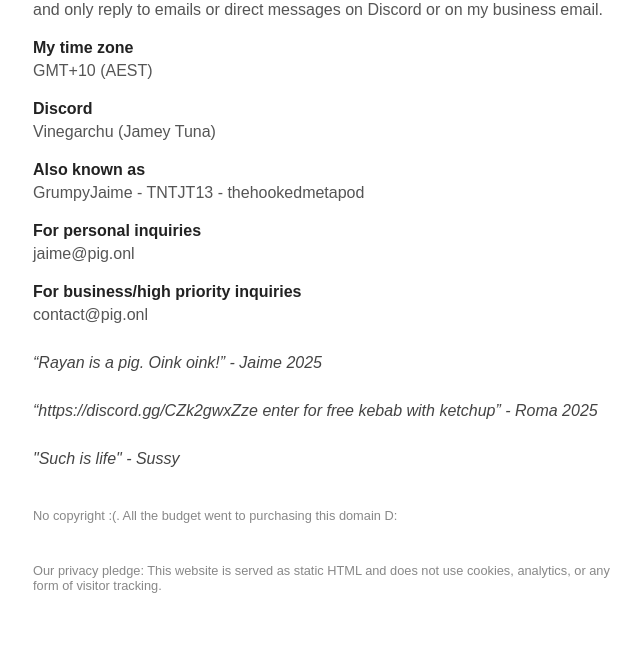
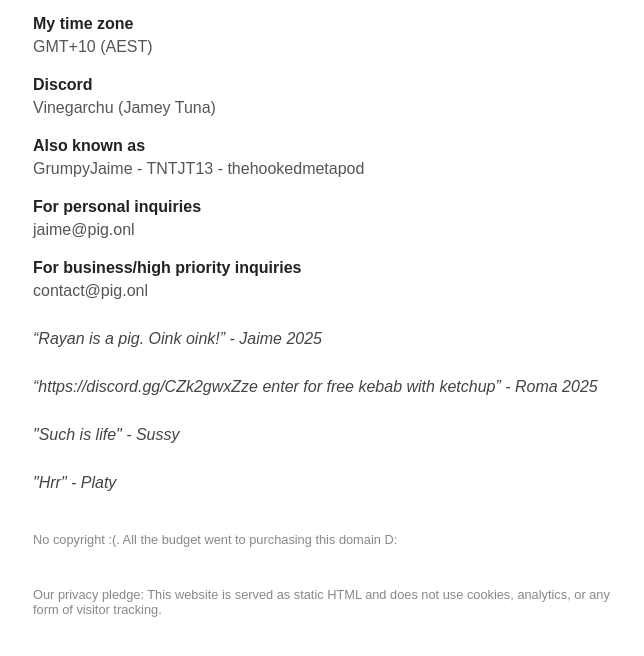
Before and after one commit to GrumpyJaime/grumpyjaime.github.io, a plain HTML site: page index.html in a window 1280 px wide. Shown: the part 216-872 px from the top of the page, without its empty margins (307-951 px from the left). Before the commit the page ends 849 px from the top, so only its background shows below. Drawn offline with Linux system fonts and the light colour scheme.

Commit message:
Add quote from Platy to index.html

```diff
--- a/index.html
+++ b/index.html
@@ -104,6 +104,10 @@
       "Such is life" - Sussy
     </div>
 
+    <div class="quote">
+      "Hrr" - Platy
+    </div>
+
     <footer>
       No copyright :(. All the budget went to purchasing this domain D:
     </footer>
```
